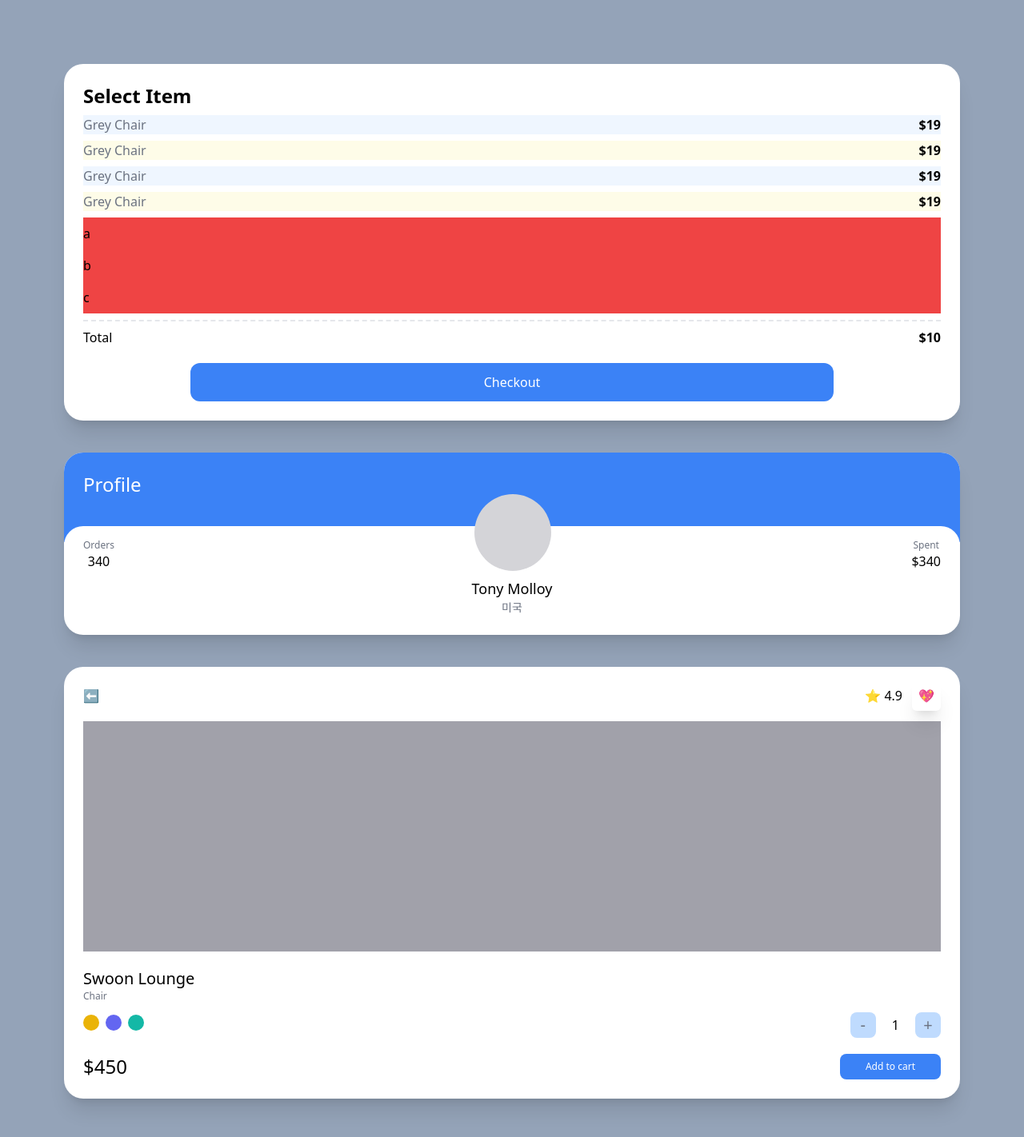
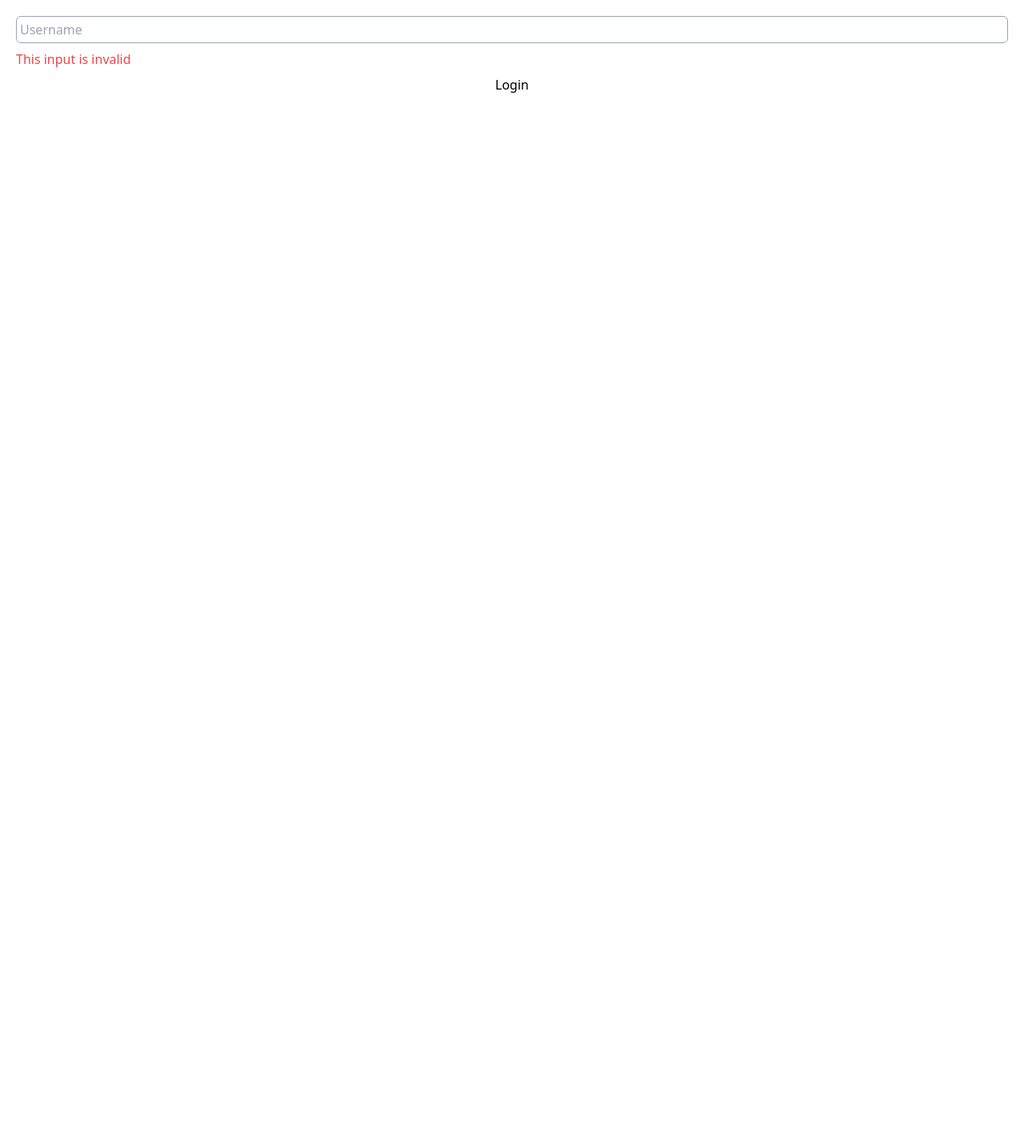
Before and after one commit to wooder2050/carrot-market, a Next.js app: page / in a window 1280 px wide. Shown: the top 1422 px of the page at 80% size. After the commit the page ends 800 px from the top, so only its background shows below. Built offline with nearby package versions, Linux system fonts and the light colour scheme.

Commit message:
2.7 Modifiers for Forms

```diff
--- a/pages/index.tsx
+++ b/pages/index.tsx
@@ -2,100 +2,24 @@
 
 const Home: NextPage = () => {
   return (
-    <div className="bg-slate-400 py-20 px-20 grid gap-10 min-h-screen">
-      <div className="bg-white p-6 rounded-3xl shadow-xl">
-        <span className="font-semibold text-2xl">Select Item</span>
-        <ul>
-          {[1, 2, 3, 4].map((i) => (
-            <div
-              key={i}
-              className="flex justify-between my-2 odd:bg-blue-50 even:bg-yellow-50 first:bg-teal-50 last:bg-amber-50"
-            >
-              <span className="text-gray-500">Grey Chair</span>
-              <span className="font-semibold">$19</span>
-            </div>
-          ))}
-        </ul>
-        <ul>
-          {["a", "b", "c", ""].map((c, i) => (
-            <li className="bg-red-500 py-2 empty:hidden" key={i}>
-              {c}
-            </li>
-          ))}
-        </ul>
-        <div className="flex justify-between mt-2 pt-2 border-t-2 border-dashed">
-          <span>Total</span>
-          <span className="font-semibold">$10</span>
-        </div>
-        <button
-          className="mt-5 bg-blue-500 text-white p-3
-          text-center rounded-xl w-3/4 block mx-auto
-          hover:bg-teal-500 hover:text-black
-          active:bg-yellow-500 focus:bg-red-500
-         "
-        >
-          Checkout
-        </button>
-      </div>
-      <div className="bg-white overflow-hidden rounded-3xl shadow-xl">
-        <div className="bg-blue-500 p-6 pb-14">
-          <span className="text-white text-2xl">Profile</span>
-        </div>
-        <div className="rounded-3xl p-6 bg-white relative -top-5">
-          <div className="flex relative -top-16 items-end justify-between">
-            <div className="flex flex-col items-center">
-              <span className="text-xs text-gray-500">Orders</span>
-              <span className="font-medium">340</span>
-            </div>
-            <div className="h-24 w-24 bg-zinc-300 rounded-full" />
-            <div className="flex flex-col items-center">
-              <span className="text-xs text-gray-500">Spent</span>
-              <span className="font-medium">$340</span>
-            </div>
-          </div>
-          <div className="relative  flex flex-col items-center -mt-14 -mb-5">
-            <span className="text-lg font-medium">Tony Molloy</span>
-            <span className="text-sm text-gray-500">미국</span>
-          </div>
-        </div>
-      </div>
-      <div className="bg-white p-6 rounded-3xl shadow-xl">
-        <div className="flex mb-5 justify-between items-center">
-          <span>⬅️</span>
-          <div className="space-x-3">
-            <span>⭐️ 4.9</span>
-            <span className="shadow-xl p-2 rounded-md">💖</span>
-          </div>
-        </div>
-        <div className="bg-zinc-400 h-72 mb-5" />
-        <div className="flex flex-col">
-          <span className="font-medium text-xl">Swoon Lounge</span>
-          <span className="text-xs text-gray-500">Chair</span>
-          <div className="mt-3 mb-5 flex justify-between items-center">
-            <div className="space-x-2">
-              <button className="w-5 h-5 rounded-full bg-yellow-500 focus:ring-2 ring-offset-2 ring-yellow-500 transition" />
-              <button className="w-5 h-5 rounded-full bg-indigo-500 focus:ring-2 ring-offset-2 ring-indigo-500 transition" />
-              <button className="w-5 h-5 rounded-full bg-teal-500 focus:ring-2 ring-offset-2 ring-teal-500 transition" />
-            </div>
-            <div className="flex items-center space-x-5">
-              <button className=" rounded-lg bg-blue-200 flex justify-center items-center aspect-square w-8 text-xl text-gray-500">
-                -
-              </button>
-              <span>1</span>
-              <button className=" rounded-lg bg-blue-200 flex justify-center items-center aspect-square w-8 text-xl text-gray-500">
-                +
-              </button>
-            </div>
-          </div>
-          <div className="flex justify-between items-center">
-            <span className="font-medium text-2xl">$450</span>
-            <button className="bg-blue-500 py-2 px-8 text-center text-xs text-white rounded-lg">
-              Add to cart
-            </button>
-          </div>
-        </div>
-      </div>
-    </div>
+    <form className="flex flex-col space-y-2  p-5 ">
+      <input
+        type="text"
+        required
+        placeholder="Username"
+        className="border p-1 peer border-gray-400 rounded-md "
+      />
+      <span className="hidden peer-invalid:block peer-invalid:text-red-500">
+        This input is invalid
+      </span>
+      <span className="hidden peer-valid:block peer-valid:text-teal-500">
+        Awesome username
+      </span>
+      <span className="hidden peer-hover:block peer-hover:text-amber-500">
+        Hello
+      </span>
+      <input type="submit" value="Login" className="bg-white" />
+    </form>
   );
 };
 
```
